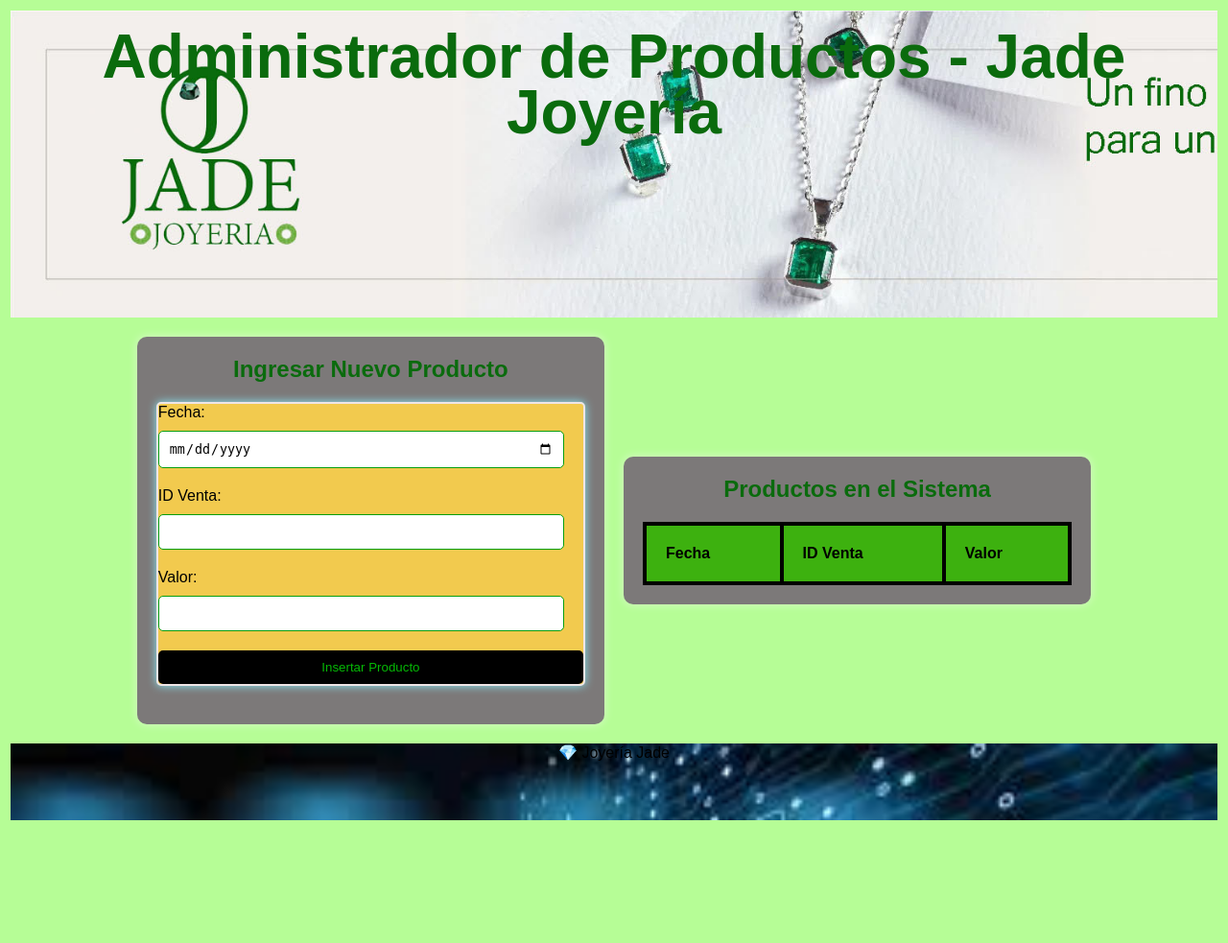
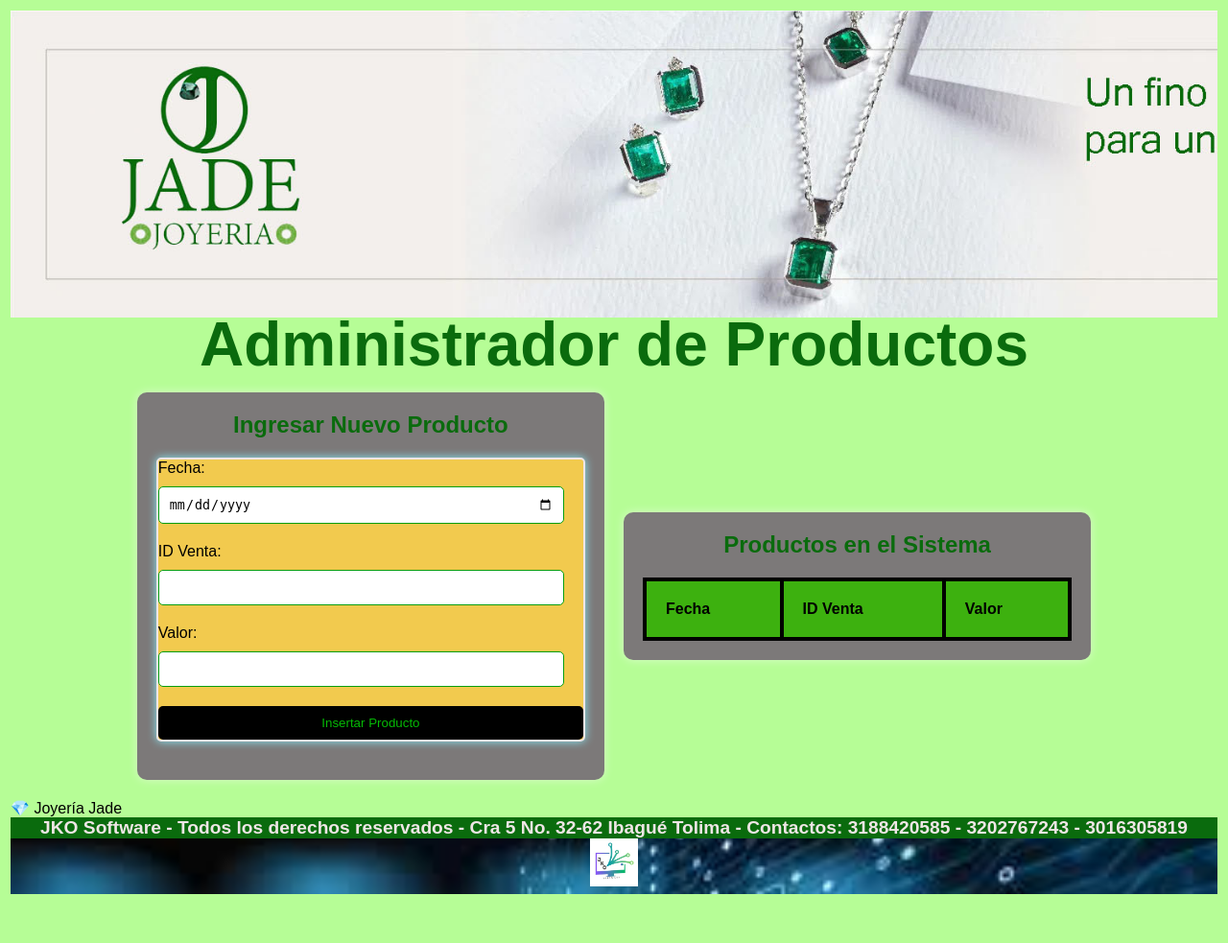
Before and after one commit to Jade-Joyeria/Principal, a web app: file pages/product_admin2.html in a window 1280 px wide. Shown: the whole page at 96% size. Before the commit the page ends 855 px from the top, so only its background shows below. Run offline with its HTML, style and script files only (its server is not run), Linux system fonts and the light colour scheme; lists and menus that the app fills with data are empty; some libraries are stand-ins or nearby versions.

Commit message:
Se actualiza conexion a css

```diff
--- a/pages/product_admin.html
+++ b/pages/product_admin.html
@@ -7,7 +7,7 @@
     <link rel="stylesheet" href="https://cdnjs.cloudflare.com/ajax/libs/font-awesome/6.5.2/css/all.min.css" integrity="sha512-SnH5WK+bZxgPHs44uWIX+LLJAJ9/2PkPKZ5QiAj6Ta86w+fsb2TkcmfRyVX3pBnMFcV7oQPJkl9QevSCWr3W6A==" crossorigin="anonymous" referrerpolicy="no-referrer" />
     <link rel="preload" href="../styles/style.css">
     <link rel="stylesheet" href="../styles/style.css">
-    <link rel="stylesheet" href="../produc_admin.css">
+    <link rel="stylesheet" href="../styles/produc_admin.css">
 </head>
 <body>
     <header>
--- a/pages/product_admin2.html
+++ b/pages/product_admin2.html
@@ -7,12 +7,13 @@
     <script src="https://kit.fontawesome.com/3904928071.js" crossorigin="anonymous"></script>
     <link rel="preload" href="../styles/style.css">
     <link rel="stylesheet" href="../styles/style.css">
-    <link rel="stylesheet" href="produc_admin2.css">
+    <link rel="stylesheet" href="../styles/produc_admin2.css">
 </head>
 <body>
     <header>
-        <h1>Administrador de Productos - Jade Joyería</h1>
+
     </header>
+    <h1 style="text-align: center;">Administrador de Productos</h1>
 
     <main>
         <section class="formulario">
@@ -46,10 +47,17 @@
         </section>
     </main>
 
+    <div>
+        <p> 💎 Joyería Jade</p>
+    </div>
+
     <footer>
-        <p> 💎 Joyería Jade</p>
+        <h6>JKO Software - Todos los derechos reservados -
+        Cra 5 No. 32-62 Ibagué Tolima -
+        Contactos: 3188420585 - 3202767243 - 3016305819</h6>
+        <img src="../images/jko.jpg" height="50px" width="50px">
     </footer>
 
-    <script src="productos_admin.js"></script>
+    <script src="../js/productos_admin.js"></script>
 </body>
 </html>
```
